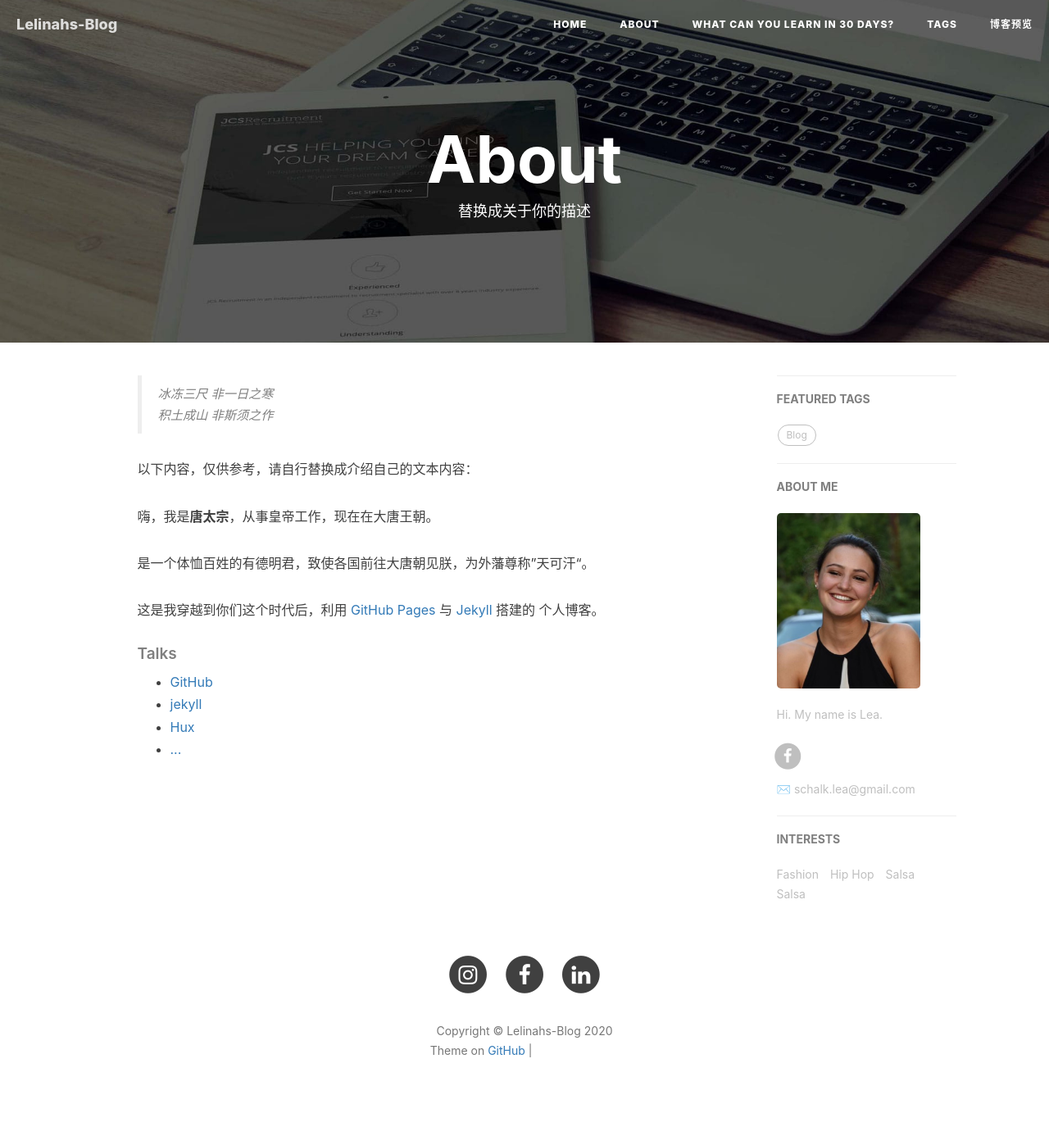
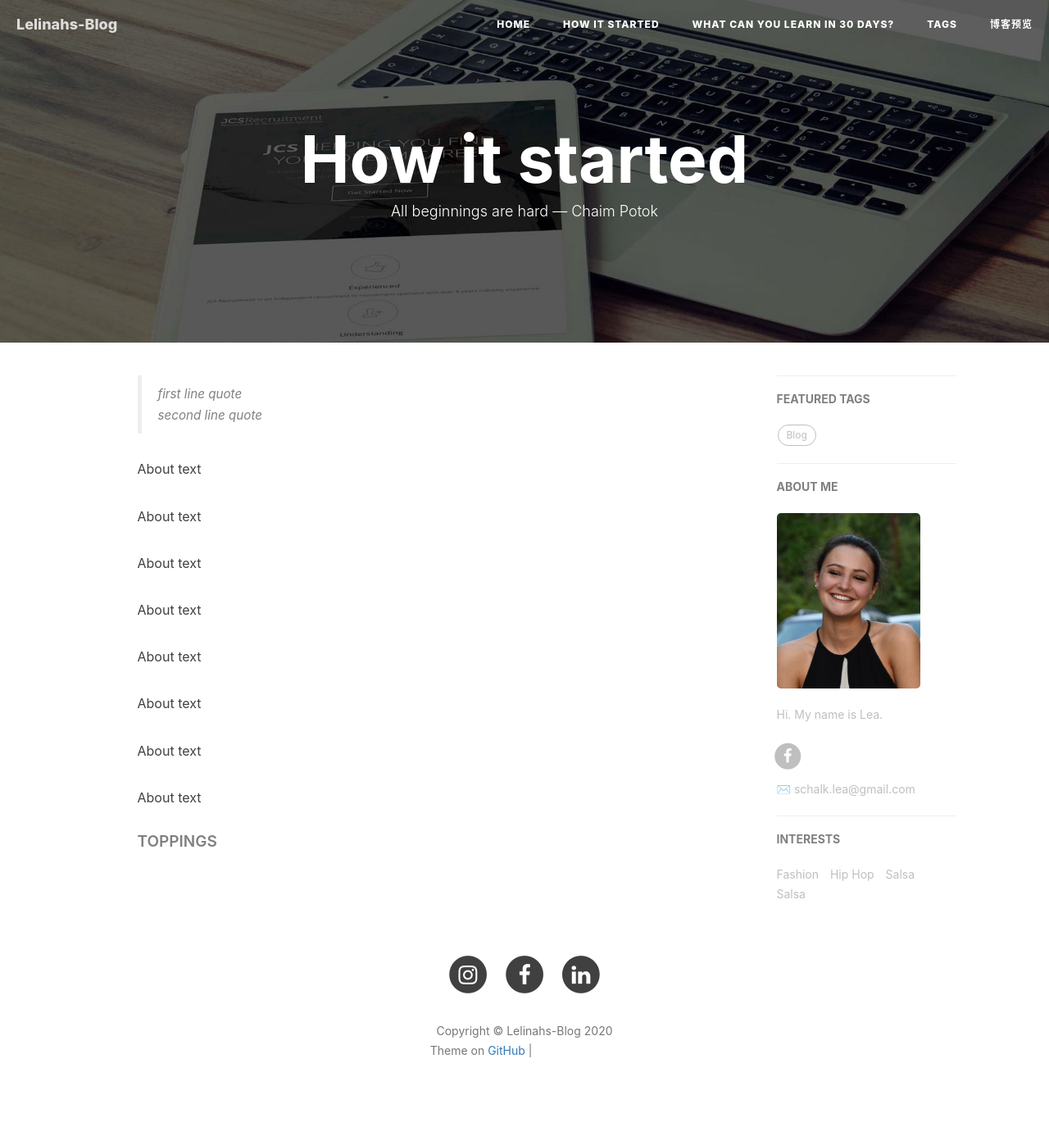
Before and after one commit to Lelinah/lelinah.github.io, a Jekyll site: the page built from about.html, in a window 1280 px wide. Shown: the whole page at 82% size. Built offline with Jekyll 4.4.1, drawn with Linux system fonts in a browser that asks for light colours; nearby versions of some CDN libraries; library files that are not in the unit come from our copies; comment, search, counter and statistics services are not loaded; grey boxes are pictures that could not be loaded.

Commit message:
Anpassung about.html

```diff
--- a/about.html
+++ b/about.html
@@ -1,7 +1,7 @@
 ---
 layout: page
-title: "About"
-description: "替换成关于你的描述"
+title: "How it started"
+description: "All beginnings are hard &mdash; Chaim Potok"
 header-img: "img/post-bg-rwd.jpg"
 ---
 
@@ -15,29 +15,26 @@ header-img: "img/post-bg-rwd.jpg"
 <div class="zh post-container">
 
     <!--copied from markdown -->
-    <blockquote><p>冰冻三尺 非一日之寒<br>
-    积土成山 非斯须之作</p></blockquote>
+    <blockquote>
+        <p>
+            first line quote<br> second line quote
+        </p>
+    </blockquote>
 
-    <p>以下内容，仅供参考，请自行替换成介绍自己的文本内容：</p>
+    <p>About text</p>
+    <p>About text</p>
 
-    <p>嗨，我是<strong>唐太宗</strong>，从事皇帝工作，现在在大唐王朝。</p>
+    <p>About text</p>
+    <p>About text</p>
+    <p>About text</p>
+    <p>About text</p>
+    <p>About text</p>
+    <p>About text</p>
 
-    <p>是一个体恤百姓的有德明君，致使各国前往大唐朝见朕，为外藩尊称”天可汗“。</p>
 
-    <p>这是我穿越到你们这个时代后，利用 <a href="https://pages.github.com/">GitHub Pages</a> 与 <a href="http://jekyll.com.cn/">Jekyll</a> 搭建的 个人博客。</p>
+    <h5>TOPPINGS</h5>
 
-    <p></p>
-
-    <h5>Talks</h5>
-
-    <ul>
-        <li><a href="https://github.com">GitHub</a></li>
-        <li><a href="http://jekyll.com.cn/">jekyll</a></li>
-        <li><a href="http://huangxuan.me/">Hux</a></li>
-        <li><a href="#">...</a></li>
-    </ul>
 </div>
-
     <!-- English Version -->
     <!-- <div class="en post-container">
         <blockquote><p>Yet another iOS Developer. <br>
@@ -58,7 +55,6 @@ header-img: "img/post-bg-rwd.jpg"
         <li><a href="https://qiubaiying.github.io">BY</a></li>
         </ul>
     </div> -->
-
     <!-- Handle Language Change -->
     <script type="text/javascript">
         // get nodes
@@ -70,15 +66,15 @@ header-img: "img/post-bg-rwd.jpg"
         window.addEventListener('hashchange', _render);
 
         // handle render
-    function _render(){
+        function _render() {
             var _hash = window.location.hash;
             // en
-        if(_hash == "#en"){
+            if (_hash == "#en") {
                 $select.selectedIndex = 1;
                 $en.style.display = "block";
                 $zh.style.display = "none";
                 // zh by default
-        }else{
+            } else {
                 // not trigger onChange, otherwise cause a loop call.
                 $select.selectedIndex = 0;
                 $zh.style.display = "block";
@@ -87,10 +83,10 @@ header-img: "img/post-bg-rwd.jpg"
         }
 
         // handle select change
-    function onLanChange(index){
-        if(index == 0){
+        function onLanChange(index) {
+            if (index == 0) {
                 window.location.hash = "#zh"
-        }else{
+            } else {
                 window.location.hash = "#en"
             }
         }
@@ -121,7 +117,6 @@ header-img: "img/post-bg-rwd.jpg"
     </script>
     {% endif %}
     <!-- Gitalk end -->
-
     <!-- disqus 评论框 start  -->
     {% if site.disqus.enable %}
 
@@ -130,7 +125,6 @@ header-img: "img/post-bg-rwd.jpg"
         </div>
     </div>
     <!-- disqus 评论框 end -->
-
     <!-- disqus 公共JS代码 start (一个网页只需插入一次) -->
     <script type="text/javascript">
     /* * * CONFIGURATION VARIABLES * * */
```
Lines whose indentation alone changed are shown as unchanged.
